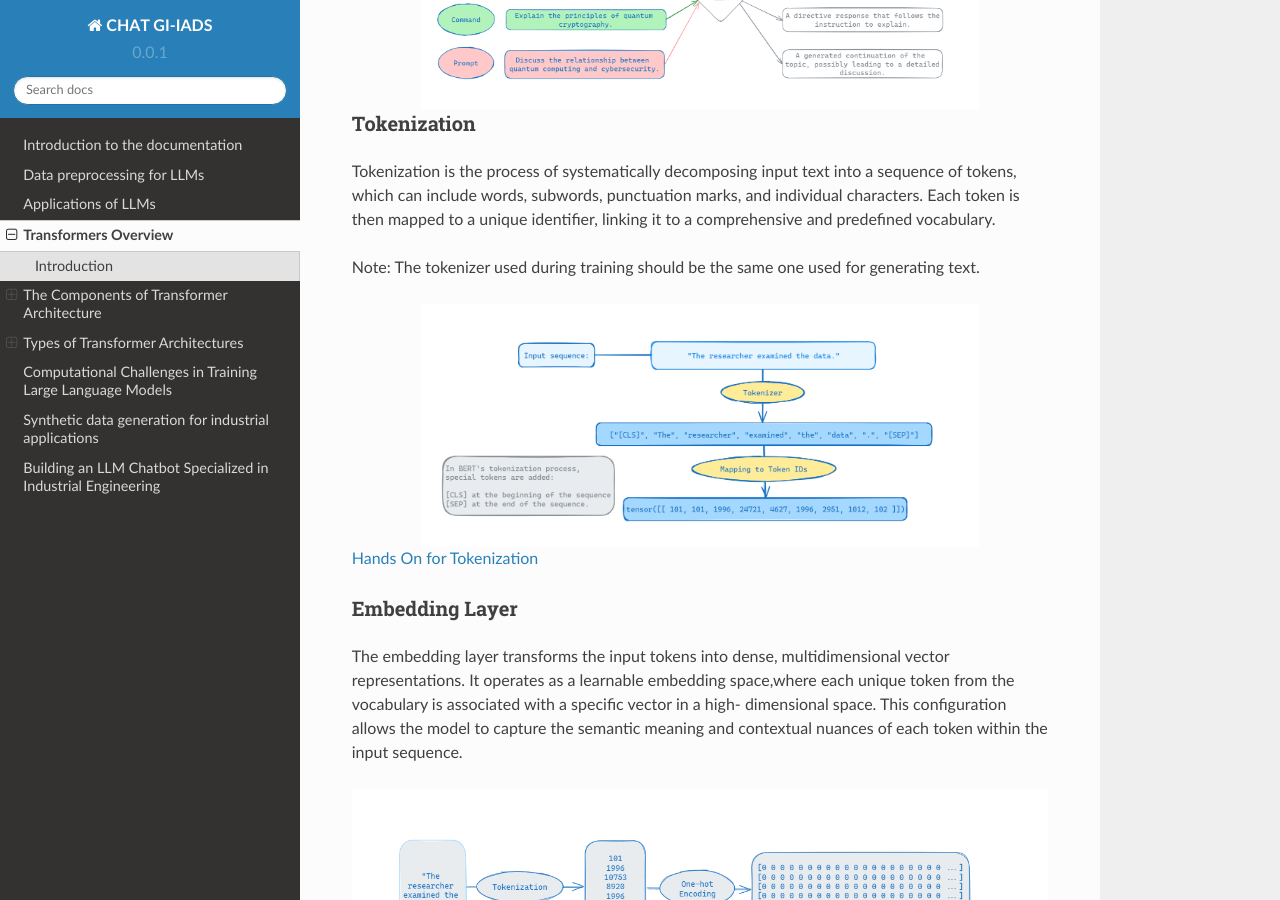
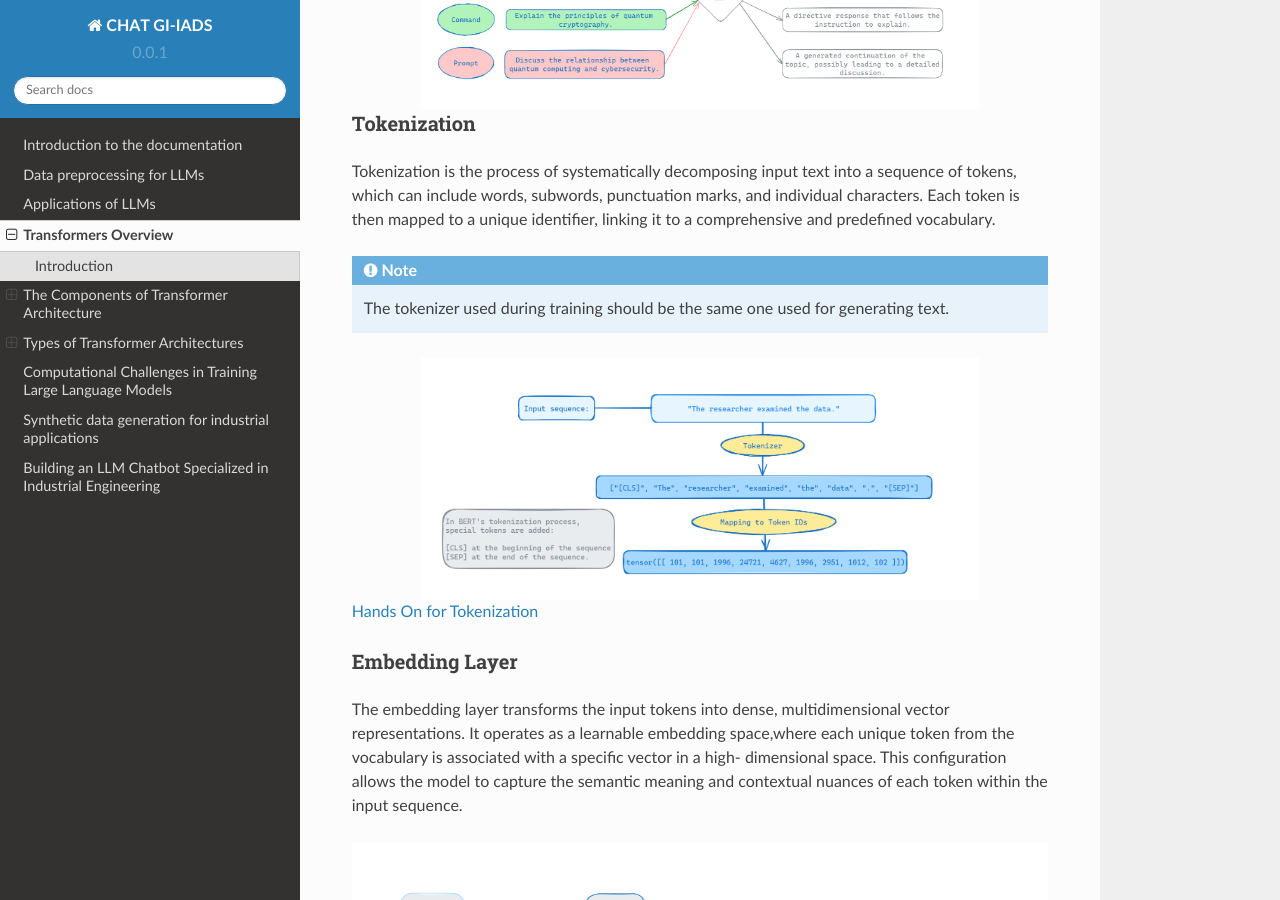
Before and after one commit to MasrourTawfik/chat-gi-iads, a Sphinx documentation site: the page built from docs/source/Understanding-the-Architecture-of-Transformers.rst, in a window 1280 px wide and 900 px high, scrolled down 1392 px. Built offline with Sphinx 7.4.7 and the Read the Docs theme 2.0.0, drawn with Linux system fonts in a browser that asks for light colours.

Commit message:
........

```diff
--- a/docs/source/Understanding-the-Architecture-of-Transformers.rst
+++ b/docs/source/Understanding-the-Architecture-of-Transformers.rst
@@ -31,8 +31,8 @@ Tokenization
 Tokenization is the process of systematically decomposing input text into a sequence of tokens, which can include words, subwords, punctuation marks, and
 individual characters. Each token is then mapped to a unique identifier, linking it to a comprehensive and predefined vocabulary.
 
-Note: The tokenizer used during training should be the same one used for
-generating text.
+.. Note::
+   The tokenizer used during training should be the same one used for generating text.
 
 .. figure:: ../Images/tokenizationfinal1.png
    :width: 80%
```
